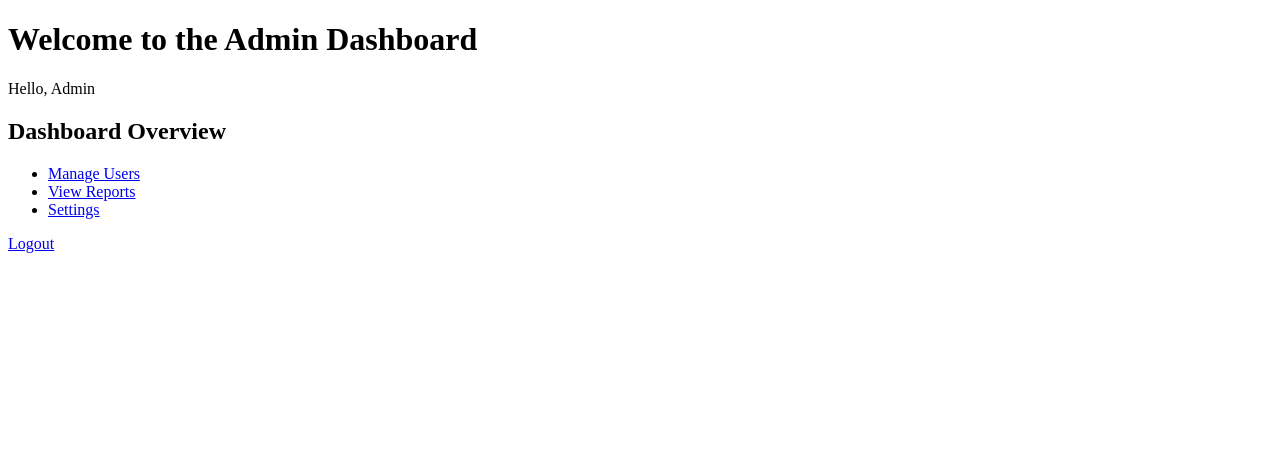
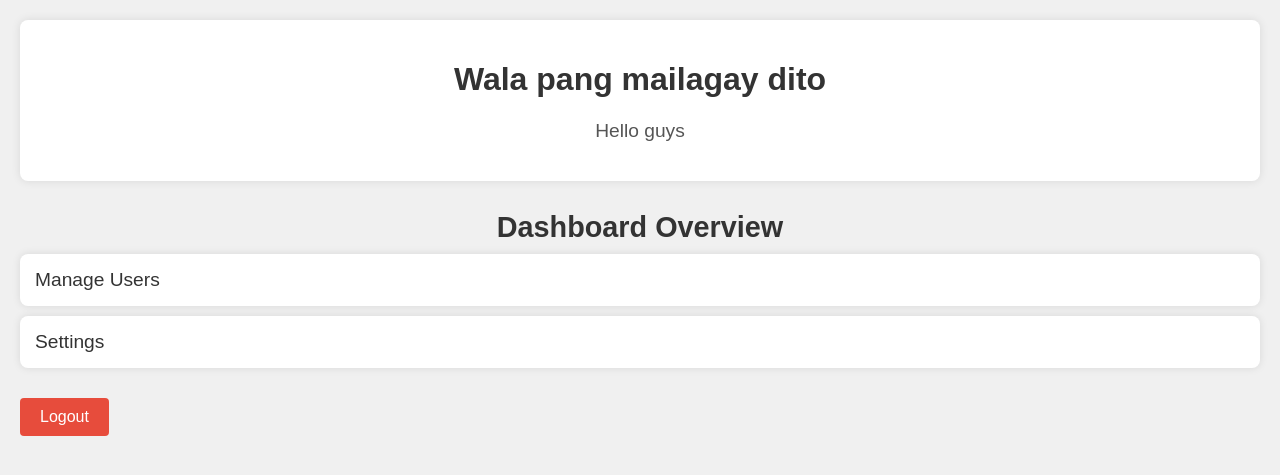
Before and after one commit to wainoyama/Final, a PHP site: page /admin/dashboard.php in a window 1280 px wide. Shown: the top 475 px of the page. Run offline with PHP 8.4, Linux system fonts and the light colour scheme.

Commit message:
added logout for admin

```diff
--- a/admin/Database.php
+++ b/admin/Database.php
@@ -1,7 +1,7 @@
 <?php
 class Database {
     private $host = "localhost";
-    private $db_name = "admin";
+    private $db_name = "";
     private $username = "root";
     private $password = "";
     public $conn;
@@ -19,4 +19,3 @@ class Database {
         return $this->conn;
     }
 }
-?>
--- /dev/null
+++ b/admin/css/admin_page.css
@@ -0,0 +1,112 @@
+body {
+    font-family: Arial, sans-serif;
+    margin: 0;
+    padding: 20px;
+    background-color: #f0f0f0;
+}
+
+h2 {
+    color: #333;
+    text-align: center;
+}
+
+.form-container {
+    background-color: white;
+    padding: 20px;
+    border-radius: 8px;
+    box-shadow: 0 0 10px rgba(0, 0, 0, 0.1);
+    max-width: 410px;
+    margin: 0 auto;
+}
+
+input[type="text"], input[type="password"] {
+    width:300px;
+    padding: 10px;
+    margin: 10px 0;
+    border: 1px solid #ccc;
+    border-radius: 4px;
+}
+
+button {
+    width: 400px;
+    padding: 10px;
+    background-color: #4CAF50;
+    color: white;
+    border: none;
+    border-radius: 4px;
+    cursor: pointer;
+}
+
+button:hover {
+    background-color: #45a049;
+}
+
+p.error {
+    color: red;
+    text-align: center;
+}
+.wc_container {
+    background-color: #fff;
+    padding: 20px;
+    border-radius: 8px;
+    box-shadow: 0 0 10px rgba(0, 0, 0, 0.1);
+    text-align: center;
+    margin-bottom: 30px;
+}
+
+.wc_container h1 {
+    font-size: 2em;
+    color: #333;
+}
+
+.wc_container p {
+    font-size: 1.2em;
+    color: #555;
+}
+
+h2 {
+    font-size: 1.8em;
+    color: #333;
+    margin-bottom: 10px;
+}
+
+ul {
+    list-style-type: none;
+    padding: 0;
+    margin: 0;
+}
+
+ul li {
+    background-color: #fff;
+    margin: 10px 0;
+    padding: 15px;
+    border-radius: 8px;
+    box-shadow: 0 0 8px rgba(0, 0, 0, 0.1);
+}
+
+ul li a {
+    text-decoration: none;
+    color: #333;
+    font-size: 1.2em;
+    display: block;
+}
+
+ul li a:hover {
+    background-color: #f0f0f0;
+    color: #4CAF50;
+}
+
+
+a[href="logout.php"] {
+    display: inline-block;
+    padding: 10px 20px;
+    background-color: #e74c3c;
+    color: white;
+    text-decoration: none;
+    border-radius: 4px;
+    margin-top: 20px;
+}
+
+a[href="logout.php"]:hover {
+    background-color: #c0392b;
+}
--- a/admin/dashboard.php
+++ b/admin/dashboard.php
@@ -3,17 +3,21 @@
 <head>
     <meta charset="UTF-8">
     <title>Admin Dashboard</title>
+    <link rel="stylesheet" href="./css/admin_page.css">
 </head>
 <body>
-    <h1>Welcome to the Admin Dashboard</h1>
-    <p>Hello, Admin</p>
+    <div class="wc_container"><h1>Wala pang mailagay dito</h1>
+    <p>Hello guys</p>
+</div>
 
     <h2>Dashboard Overview</h2>
+    <div>
     <ul>
-        <li><a href="#">Manage Users</a></li>
-        <li><a href="#">View Reports</a></li>
+        <li><a href="./users_info.php">Manage Users</a></li>
         <li><a href="#">Settings</a></li>
     </ul>
+    </div>
+
 
     <a href="logout.php">Logout</a>
 </body>
```
Also changed, not shown: admin/Admin.php (deleted, +0 -31 lines), admin/admin_login.php (+9 -9 lines), admin/admin_setup.php (deleted, +0 -23 lines), admin/logout.php (added, +10 -0 lines), admin/user.php (added, +30 -0 lines), admin/users_info.php (added, +49 -0 lines), register/register.php (added, +45 -0 lines), harvest_hub_landing_page/uploads/1731818482_IMG_9101.JPG (added), harvest_hub_landing_page/uploads/1731818625_IMG_9116.JPG (added), harvest_hub_landing_page/uploads/1731819206_IMG_9102.JPG (added), harvest_hub_landing_page/uploads/1731824035_IMG_9101.JPG (added), index.php (added), 2 other files.
